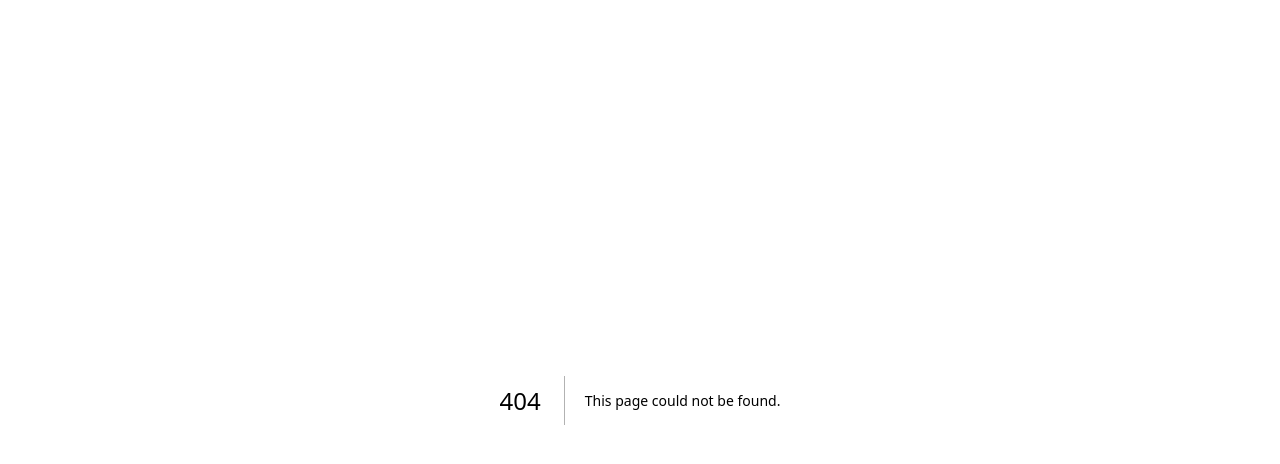
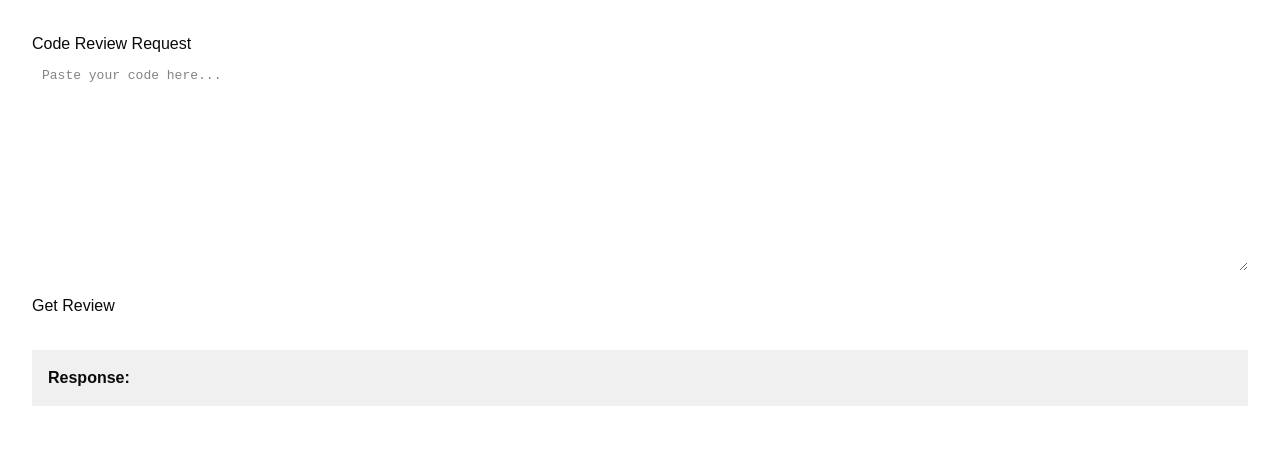
Before and after one commit to man-navlakha/myai, a Next.js app: page /auth/req in a window 1280 px wide. Before the commit this address had no page. Shown: the top 464 px of the page. Built offline with nearby package versions, Linux system fonts and the light colour scheme.

Commit message:
req added

```diff
--- /dev/null
+++ b/src/app/auth/req/page.tsx
@@ -0,0 +1,60 @@
+'use client';
+
+import { useSearchParams } from 'next/navigation';
+import { useEffect, useState } from 'react';
+import axios from 'axios';
+
+const GetReviewPage = () => {
+  const searchParams = useSearchParams();
+  const [code, setCode] = useState('');
+  const [response, setResponse] = useState('');
+  const [loading, setLoading] = useState(false);
+
+  const handleSubmit = async (codeToSend: string) => {
+    setLoading(true);
+    try {
+      const res = await axios.post('https://solvinger-v1.onrender.com/ai/get-review', {
+        code: codeToSend,
+      });
+      setResponse(res.data);
+    } catch (err: any) {
+      console.error(err);
+      setResponse('Error: ' + err.message);
+    } finally {
+      setLoading(false);
+    }
+  };
+
+  // When code is in URL, auto-submit
+  useEffect(() => {
+    const codeFromUrl = searchParams.get('code');
+    if (codeFromUrl) {
+      setCode(codeFromUrl);
+      handleSubmit(codeFromUrl);
+    }
+  }, [searchParams]);
+
+  return (
+    <div style={{ padding: '2rem', fontFamily: 'sans-serif' }}>
+      <h1>Code Review Request</h1>
+      <textarea
+        value={code}
+        onChange={(e) => setCode(e.target.value)}
+        rows={10}
+        cols={60}
+        placeholder="Paste your code here..."
+        style={{ fontFamily: 'monospace', padding: '10px', width: '100%' }}
+      />
+      <br />
+      <button onClick={() => handleSubmit(code)} disabled={loading} style={{ marginTop: '1rem' }}>
+        {loading ? 'Submitting...' : 'Get Review'}
+      </button>
+      <div style={{ marginTop: '2rem', whiteSpace: 'pre-wrap', background: '#f0f0f0', padding: '1rem' }}>
+        <strong>Response:</strong>
+        <div>{response}</div>
+      </div>
+    </div>
+  );
+};
+
+export default GetReviewPage;
```
